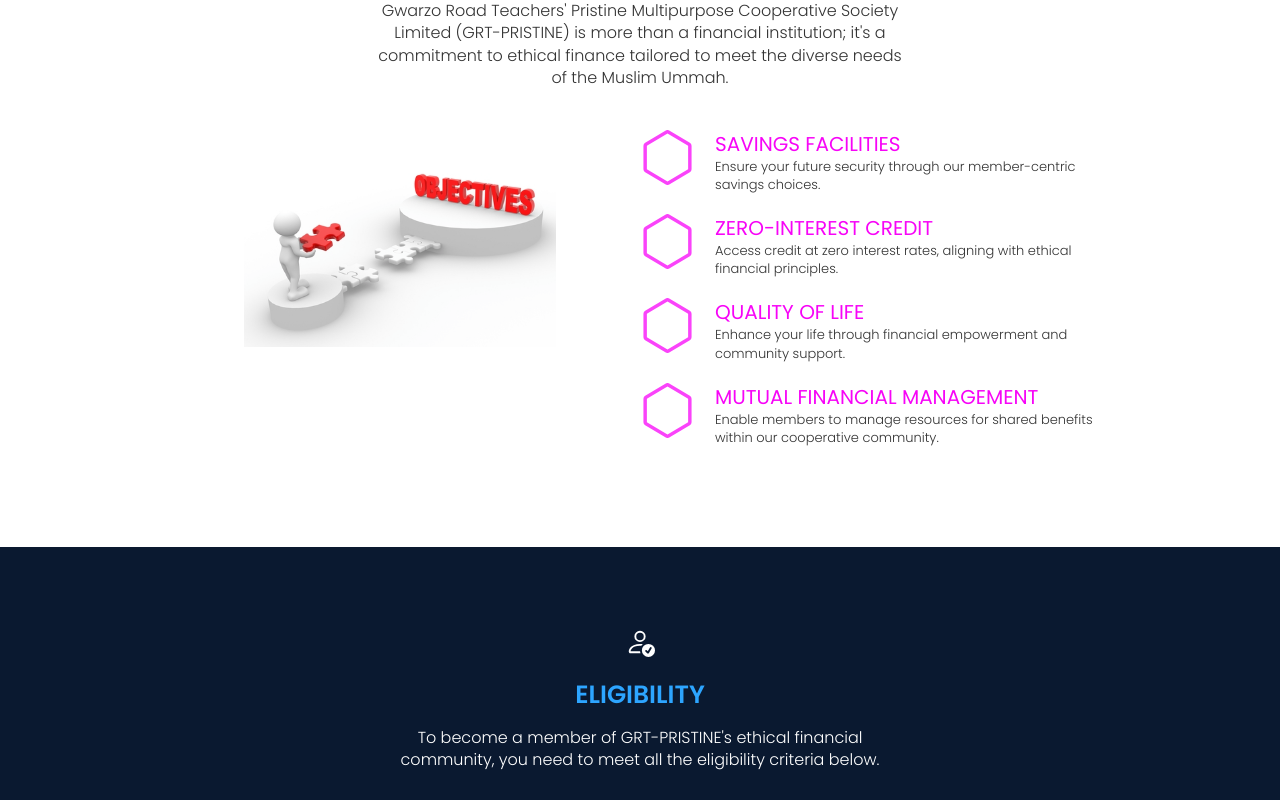
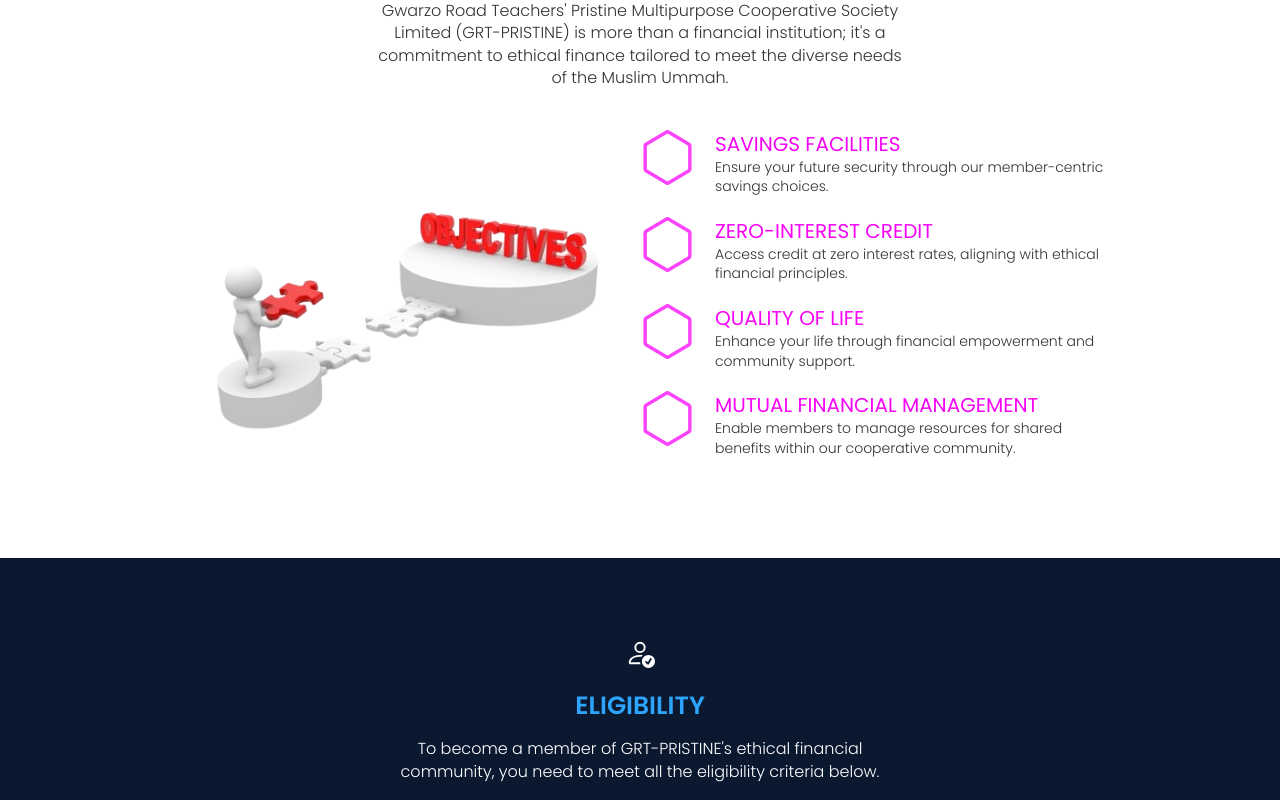
Before and after one commit to adex-badr18/grtp, a React (Vite) app: page / in a window 1280 px wide. Shown: the part 980-1780 px from the top of the page. Built offline with nearby package versions, Linux system fonts and the light colour scheme; some icons are missing.

Commit message:
style: Adjust paragraph font size

```diff
--- a/src/components/about/About.css
+++ b/src/components/about/About.css
@@ -5,11 +5,12 @@
 
 .about-left {
     flex: 1;
+    align-self: center;
     text-align: center;
 }
 
 .about-left img {
-    width: 65%;
+    width: 90%;
 }
 
 .about-right {
--- a/src/css/utils.css
+++ b/src/css/utils.css
@@ -1,6 +1,6 @@
 /* Text Styles */
 .u-text-small {
-    font-size: 1.3rem;
+    font-size: 1.4rem;
     font-weight: 300;
     line-height: 1.4;
 }
```
Also changed, not shown: src/assets/images/objectives.png.
